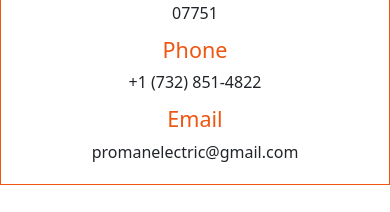
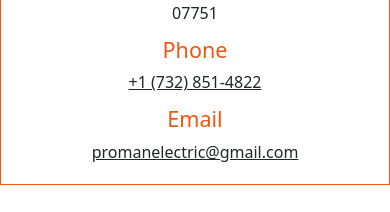
Before and after one commit to tomtocode/proman, a React (Vite) app: page /about in a window 390 px wide. Shown: the part 365-577 px from the top of the page. Built offline with nearby package versions, Linux system fonts and the light colour scheme; the HTML template or start-up script is replaced by a standard one.

Commit message:
clickable email and phone

```diff
--- a/src/components/About/About.jsx
+++ b/src/components/About/About.jsx
@@ -30,11 +30,19 @@
               </Col>
               <Col md="4" xs="12" style={{ marginBottom: "12px" }}>
                 <h4 style={{ color: "#ef5611", marginBottom: "8px" }}>Phone</h4>
-                <p style={{ margin: 0 }}>+1 (732) 851-4822</p>
+                <p style={{ margin: 0 }}>
+                  <a href="tel:+17328514822" style={{ color: "inherit", textDecoration: "underline" }}>
+                    +1 (732) 851-4822
+                  </a>
+                </p>
               </Col>
               <Col md="4" xs="12">
                 <h4 style={{ color: "#ef5611", marginBottom: "8px" }}>Email</h4>
-                <p style={{ margin: 0 }}>promanelectric@gmail.com</p>
+                <p style={{ margin: 0 }}>
+                  <a href="mailto:promanelectric@gmail.com" style={{ color: "inherit", textDecoration: "underline" }}>
+                    promanelectric@gmail.com
+                  </a>
+                </p>
               </Col>
             </Row>
           </div>
```
